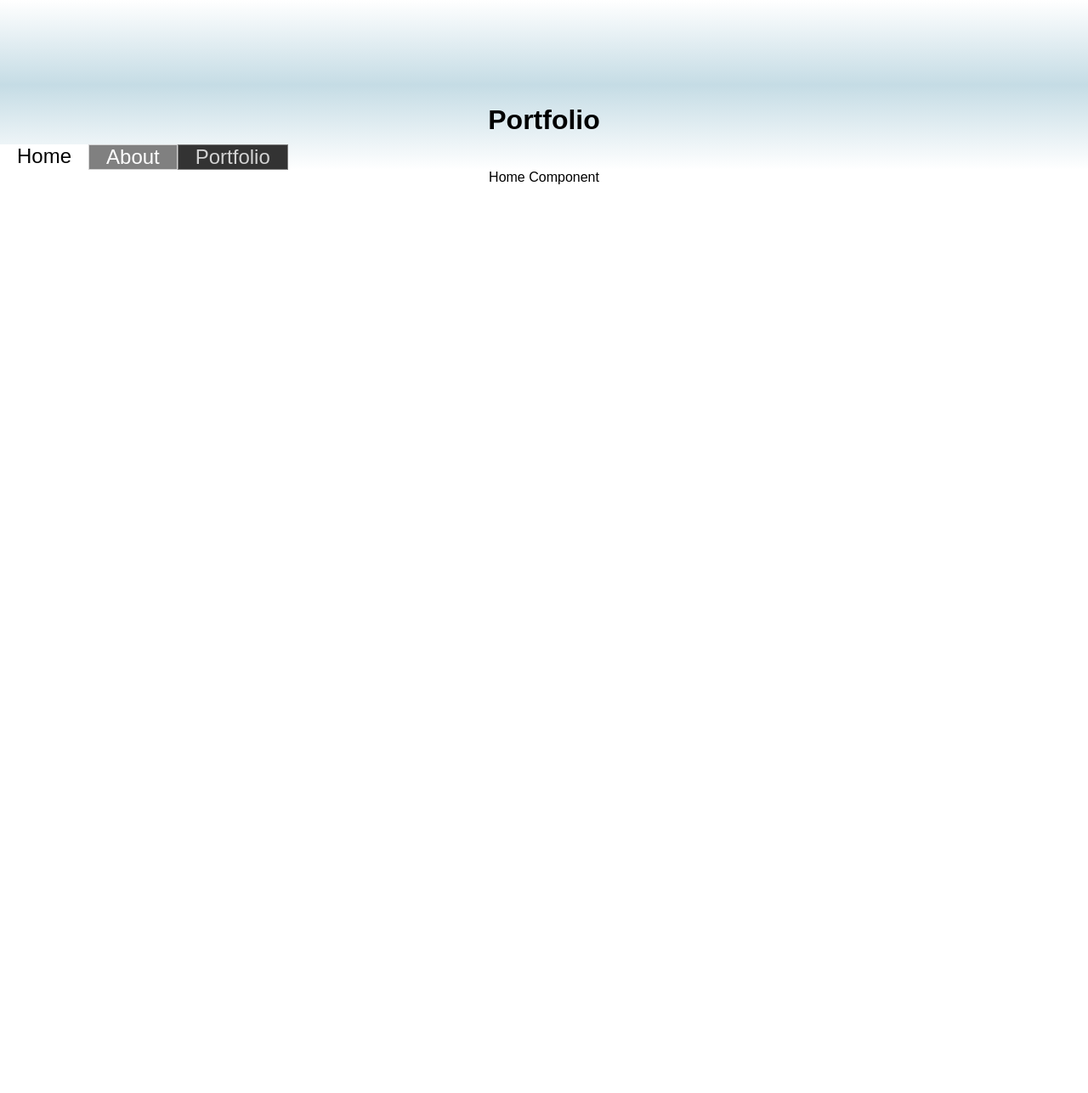
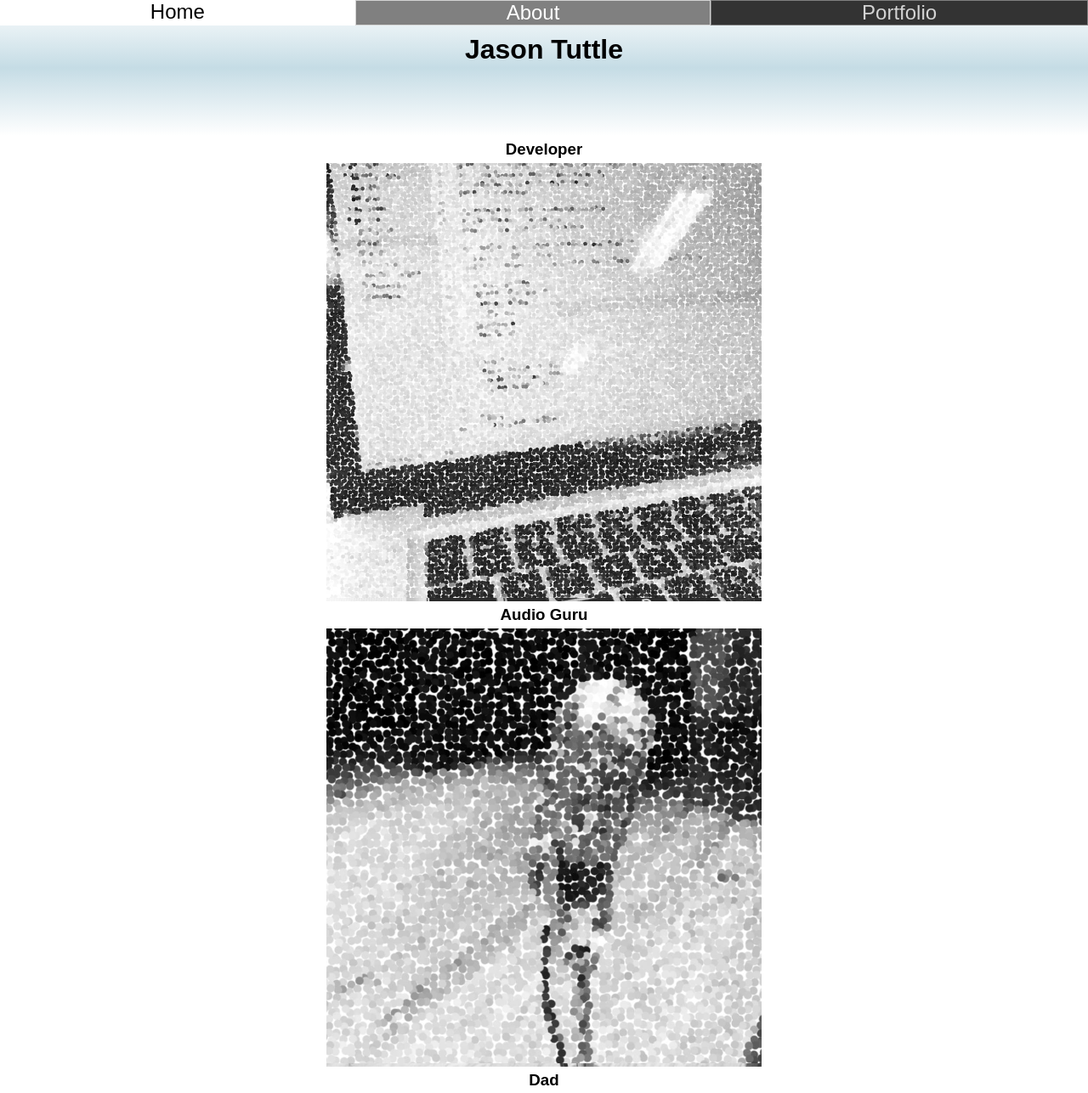
Before and after one commit to jason-tuttle/portfolio, a React app: page / in a window 1280 px wide. Shown: the top 1287 px of the page at 85% size. Before the commit the page ends 800 px from the top, so only its background shows below. Built offline with nearby package versions, Linux system fonts and the light colour scheme.

Commit message:
home page, some portfolio content

```diff
--- a/src/components/BaseLayout.js
+++ b/src/components/BaseLayout.js
@@ -27,12 +27,13 @@ class BaseLayout extends Component {
     return (
       <div className="App">
         <header>
-          <h1>Portfolio</h1>
+
           <div className='linkBox'>
             <Link to="/" onClick={this.handleClick} className={styles[location][0]} name='home'>Home</Link>
             <Link to="/about" onClick={this.handleClick} className={styles[location][1]} name='about'>About</Link>
             <Link to="/portfolio" onClick={this.handleClick} className={styles[location][2]} name='portfolio'>Portfolio</Link>
           </div>
+          <h1>Jason Tuttle</h1>
         </header>
         {this.props.children}
       </div>
--- a/src/components/Home.js
+++ b/src/components/Home.js
@@ -1,11 +1,41 @@
 import React, { Component } from 'react';
+import computerFg from '../images/computer.jpg'
+import computerBg from '../images/computer_point.jpg';
+import familyFg from '../images/family.jpg';
+import familyBg from '../images/family_point.jpg';
+import micFg from '../images/mic.jpg';
+import micBg from '../images/mic_point.jpg';
 
 class Home extends Component {
 
   render() {
+    const audioBg = {
+      backgroundImage: `url(${micFg})`,
+    };
+    const dadBg = {
+      backgroundImage: `url(${familyFg})`,
+    };
+    const devBg = {
+      backgroundImage: `url(${computerFg})`,
+    };
 
     return (
-      <div>Home Component</div>
+      <div className="home-container">
+        <h3>Developer</h3>
+          <div className="div-img" style={devBg}>
+            <img className='fg-img' src={computerBg} id="dev-fg" alt='laptop computer'/>
+          </div>
+        <h3>Audio Guru</h3>
+          <div className="div-img" style={audioBg}>
+            <img className='fg-img' src={micBg} id="audio-fg" alt='microphone'/>
+          </div>
+        <h3>Dad</h3>
+          <div className="div-img" style={dadBg}>
+            <img className='fg-img' src={familyBg} id="dad-fg" alt='family'/>
+          </div>
+
+        <h2>What do <em>you</em> want to do today?</h2>
+      </div>
     );
   }
 
--- a/src/components/Portfolio.js
+++ b/src/components/Portfolio.js
@@ -1,11 +1,19 @@
 import React, { Component } from 'react';
+import game from '../images/game_of_life.png';
+
 
 class Portfolio extends Component {
 
   render() {
     ;
     return (
-      <div>Portfolio Component</div>
+      <div>
+        <div>
+          <p>You can find a lot in <a href="https://github.com/jason-tuttle">my GitHub</a> repositories:</p>
+          <img src={game} alt='game of life simulation' />
+        </div>
+
+      </div>
     );
   }
 }
--- a/src/styles/App.css
+++ b/src/styles/App.css
@@ -3,10 +3,10 @@
 }
 header {
   background: linear-gradient(#FFFFFF, #C5DCE5, #FFFFFF);
-  height: 200px;
+  height: 20vh;
   display: flex;
   flex-flow: column nowrap;
-  justify-content: flex-end;
+  justify-content: flex-start;
 }
 h1 {
   margin: 0;
@@ -16,9 +16,11 @@ h1 {
   display: flex;
   flex-flow: row;
   justify-content: flex-start;
+  width: 100vw;
   font-size: 1.5em;
 }
 .linkBox > a {
+  flex: 1 0 auto;
   padding: 0 20px;
 }
 
@@ -28,7 +30,7 @@ h1 {
   border: none;
   background-color: white;
   color: black;
-  order: 1;
+  transition: all 0.25s ease-in;
 }
 .second {
   display: inline-block;
@@ -36,7 +38,7 @@ h1 {
   border: 1px solid lightgray;
   background-color: gray;
   color: white;
-  order: 2;
+  transition: all 0.25s ease-in;
 }
 .third {
   display: inline-block;
@@ -44,5 +46,31 @@ h1 {
   border: 1px solid gray;
   background-color: #333333;
   color: lightgray;
-  order: 3;
+  transition: all 0.25s ease-in;
 }
+/* NOTE: STYLES FOR HOME PAGE */
+.home-container {
+  display: flex;
+  flex-flow: column nowrap;
+  justify-content: flex-start;
+  align-items: center;
+}
+.home-container h3 {
+  margin: 5px auto;
+}
+.div-img {
+  width: 40vw;
+  background-repeat: no-repeat;
+  background-size: cover;
+}
+
+.fg-img {
+  width: 40vw;
+  visibility: visible;
+  -moz-transition: visibility 1s ease-in-out;
+  -webkit-transition: visibility 1s ease-in-out;
+  transition: visibility 1s ease-in-out;
+}
+.fg-img:hover {
+  visibility: hidden;
+}
```
Also changed, not shown: src/images/computer.jpg (added), src/images/computer_point.jpg (added), src/images/family.jpg (added), src/images/family_point.jpg (added), src/images/game_of_life.png (added), src/images/mic.jpg (added), src/images/mic_point.jpg (added).
